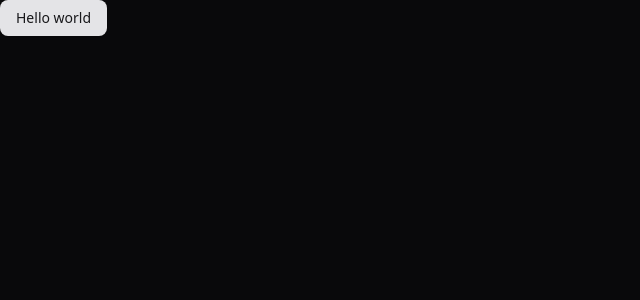
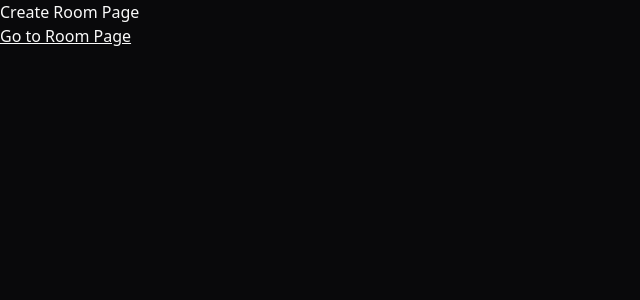
Before and after one commit to karenngomes/nlw-agents, a React (Vite) app in the folder web/: page / in a window 1280 px wide. Shown: the top 300 px of the page, without its empty margins (0-640 px from the left). Built offline with nearby package versions, Linux system fonts and the light colour scheme.

Commit message:
feat(web): add react-router-dom and two pages

```diff
--- a/web/package.json
+++ b/web/package.json
@@ -16,6 +16,7 @@
     "lucide-react": "^0.525.0",
     "react": "^19.1.0",
     "react-dom": "^19.1.0",
+    "react-router-dom": "^7.6.3",
     "tailwind-merge": "^3.3.1",
     "tailwindcss": "^4.1.11"
   },
--- a/web/src/app.tsx
+++ b/web/src/app.tsx
@@ -1,9 +1,14 @@
-import { Button } from "./components/ui/button";
+import { BrowserRouter, Route, Routes } from "react-router-dom";
+import { CreateRoom } from "./pages/create-room";
+import { Room } from "./pages/room";
 
 export function App() {
   return (
-    <div>
-      <Button>Hello world</Button>
-    </div>
+    <BrowserRouter>
+      <Routes>
+        <Route element={<CreateRoom />} index />
+        <Route element={<Room />} path="/room" />
+      </Routes>
+    </BrowserRouter>
   );
 }
--- /dev/null
+++ b/web/src/pages/create-room.tsx
@@ -0,0 +1,13 @@
+import { Link } from "react-router-dom";
+
+export function CreateRoom() {
+  return (
+    <div>
+      <div>Create Room Page</div>
+
+      <Link className="underline" to="/room">
+        Go to Room Page
+      </Link>
+    </div>
+  );
+}
--- /dev/null
+++ b/web/src/pages/room.tsx
@@ -0,0 +1,7 @@
+export function Room() {
+  return (
+    <div>
+      Room Page Details
+    </div>
+  );
+}
```
Also changed, not shown: 1 other file (tests, documents, lock files or other folders).
